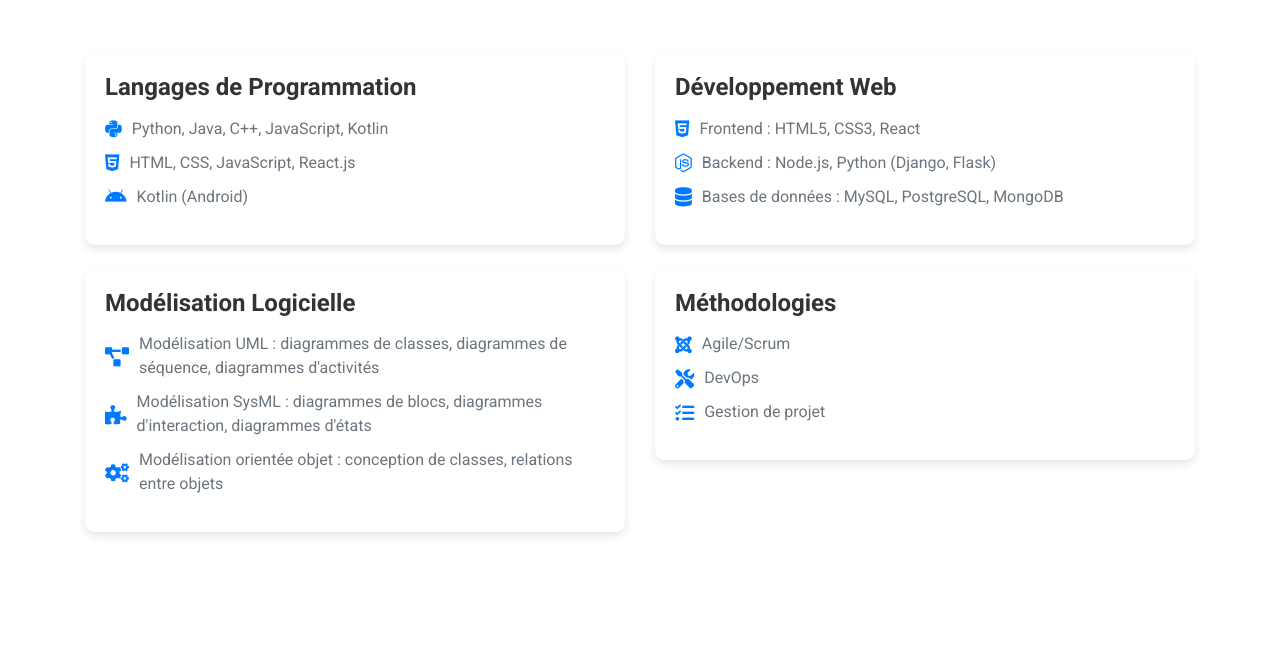
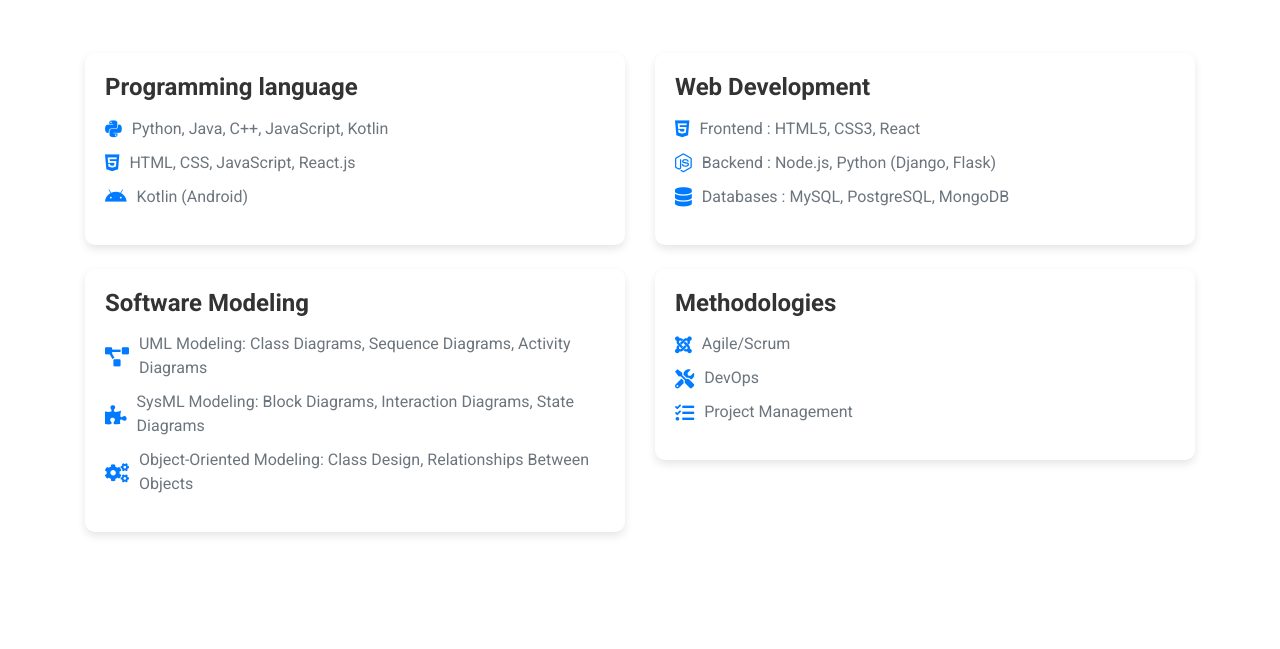
Before and after one commit to nisrine2002/nisrine-portfolio.github.io, a plain HTML site: page index.html in a window 1280 px wide. Shown: the part 3173-3822 px from the top of the page. Drawn offline with nearby package versions, Linux system fonts and the light colour scheme.

Commit message:
Update index.html

```diff
--- a/index.html
+++ b/index.html
@@ -188,7 +188,7 @@
             <!-- Langages de Programmation -->
             <div class="col-md-6 mb-4">
                 <div class="skill-card">
-                    <h3 class="skill-title">Langages de Programmation</h3>
+                    <h3 class="skill-title">Programming language</h3>
                     <ul class="skill-list">
                         <li><i class="fab fa-python skill-icon"></i> Python, Java, C++, JavaScript, Kotlin</li>
                         <li><i class="fab fa-html5 skill-icon"></i> HTML, CSS, JavaScript, React.js</li>
@@ -200,11 +200,11 @@
             <!-- Développement Web -->
             <div class="col-md-6 mb-4">
                 <div class="skill-card">
-                    <h3 class="skill-title">Développement Web</h3>
+                    <h3 class="skill-title">Web Development</h3>
                     <ul class="skill-list">
                         <li><i class="fab fa-html5 skill-icon"></i> Frontend : HTML5, CSS3, React</li>
                         <li><i class="fab fa-node-js skill-icon"></i> Backend : Node.js, Python (Django, Flask)</li>
-                        <li><i class="fas fa-database skill-icon"></i> Bases de données : MySQL, PostgreSQL, MongoDB</li>
+                        <li><i class="fas fa-database skill-icon"></i> Databases : MySQL, PostgreSQL, MongoDB</li>
                     </ul>
                 </div>
             </div>
@@ -212,13 +212,13 @@
             <!-- Modélisation Logicielle -->
             <div class="col-md-6 mb-4">
                 <div class="skill-card">
-                    <h3 class="skill-title">Modélisation Logicielle</h3>
+                    <h3 class="skill-title">Software Modeling</h3>
                     <ul class="skill-list">
             <!-- UML et Diagrammes de Modélisation -->
-                        <li><i class="fas fa-project-diagram skill-icon"></i> Modélisation UML : diagrammes de classes, diagrammes de séquence, diagrammes d'activités</li>
-                        <li><i class="fas fa-puzzle-piece skill-icon"></i> Modélisation SysML : diagrammes de blocs, diagrammes d'interaction, diagrammes d'états</li>
+                        <li><i class="fas fa-project-diagram skill-icon"></i> UML Modeling: Class Diagrams, Sequence Diagrams, Activity Diagrams</li>
+                        <li><i class="fas fa-puzzle-piece skill-icon"></i> SysML Modeling: Block Diagrams, Interaction Diagrams, State Diagrams</li>
             <!-- Outils de Modélisation -->
-                        <li><i class="fas fa-cogs skill-icon"></i> Modélisation orientée objet : conception de classes, relations entre objets
+                        <li><i class="fas fa-cogs skill-icon"></i> Object-Oriented Modeling: Class Design, Relationships Between Objects
                     </ul>
                 </div>
             </div>
@@ -227,11 +227,11 @@
             <!-- Méthodologies -->
             <div class="col-md-6 mb-4">
                 <div class="skill-card">
-                    <h3 class="skill-title">Méthodologies</h3>
+                    <h3 class="skill-title">Methodologies</h3>
                     <ul class="skill-list">
                         <li><i class="fab fa-joomla skill-icon"></i> Agile/Scrum</li>
                         <li><i class="fas fa-tools skill-icon"></i> DevOps</li>
-                        <li><i class="fas fa-tasks skill-icon"></i>Gestion de projet</li>
+                        <li><i class="fas fa-tasks skill-icon"></i>Project Management</li>
                     </ul>
                 </div>
             </div>
@@ -367,9 +367,7 @@
     <div class="container-fluid bg-primary text-white mt-5 py-5 px-sm-3 px-md-5">
         <div class="container text-center py-5">
             <div class="d-flex justify-content-center mb-4">
-                <a class="btn btn-light btn-social mr-2" href="https://www.facebook.com/nisrine.ibnoukady/?locale=fr_FR" target="_blank"><i class="fab fa-facebook-f"></i></a>
                 <a class="btn btn-light btn-social mr-2" href="https://www.linkedin.com/in/nisrine-ibnou-kady-173a89282/" target="_blank"><i class="fab fa-linkedin-in"></i></a>
-                <a class="btn btn-light btn-social" href="https://www.instagram.com/nisrine_ik?igsh=MW9uMHY0Zm1sZXQ2Zg%3D%3D&utm_source=qr" target="_blank"><i class="fab fa-instagram"></i></a>
             </div>
 
             </p>
```
